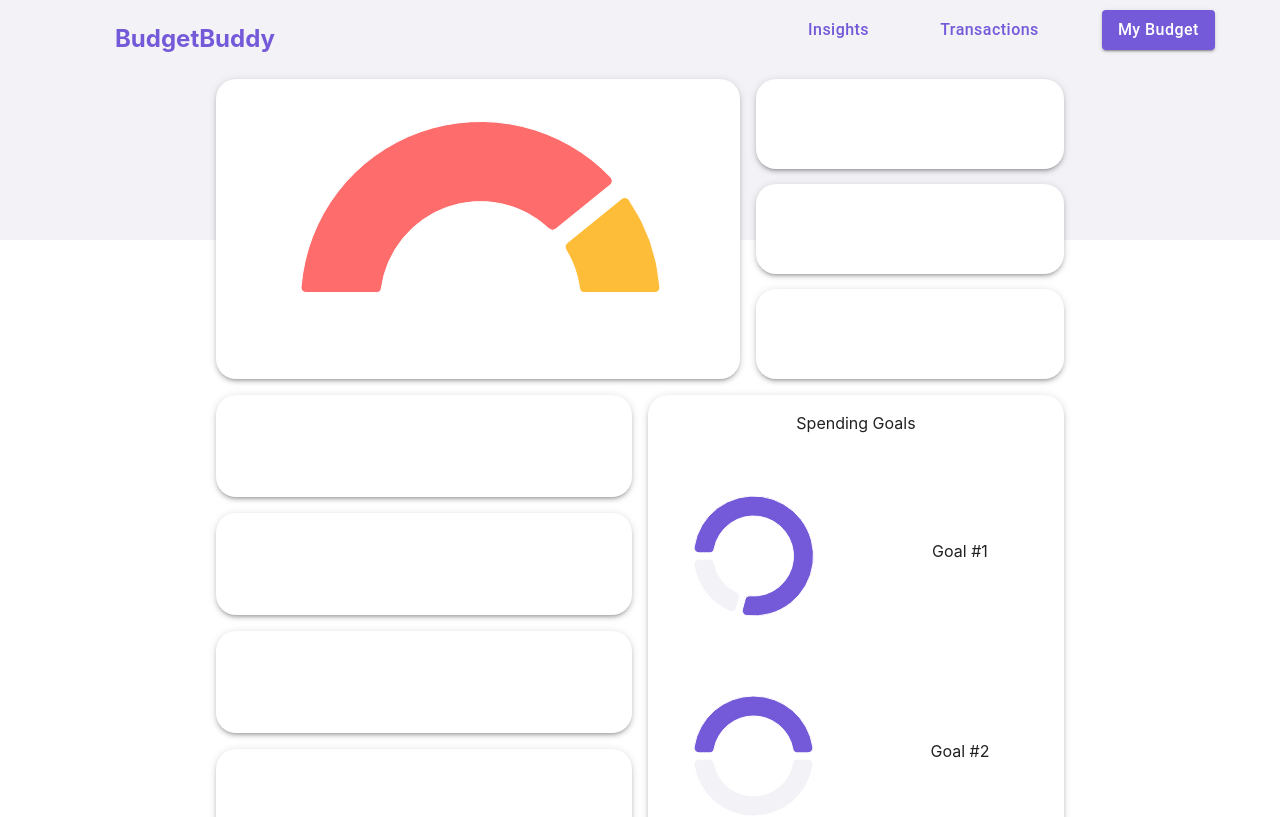
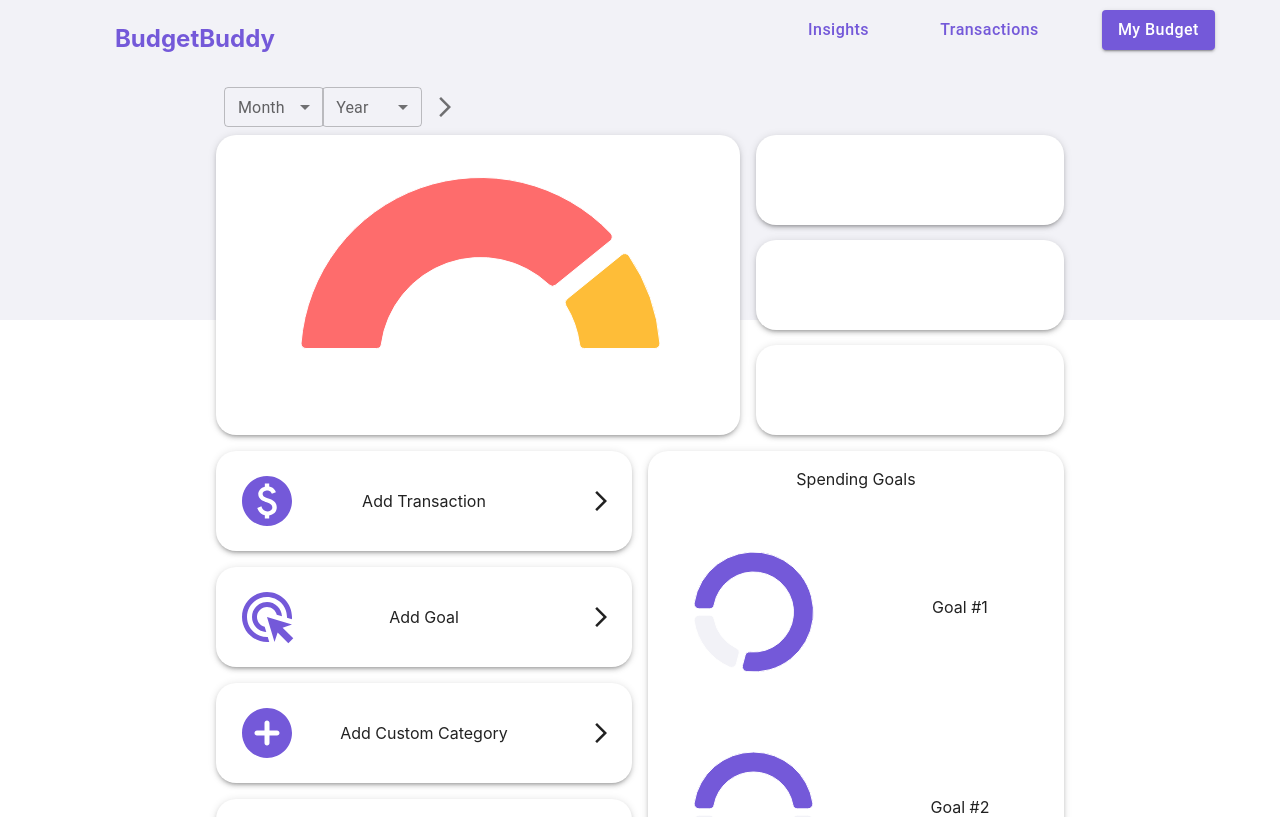
Before and after one commit to wisng/BudgetBuddy, a React (Vite) app in the folder frontend/: page /home in a window 1280 px wide. Shown: the top 817 px of the page. Built offline with nearby package versions, Linux system fonts and the light colour scheme.

Commit message:
updated home budget screen

```diff
--- a/frontend/package.json
+++ b/frontend/package.json
@@ -12,6 +12,7 @@
   "dependencies": {
     "@emotion/react": "^11.13.3",
     "@emotion/styled": "^11.13.0",
+    "@mui/icons-material": "^6.1.6",
     "@mui/material": "^6.1.6",
     "@mui/x-charts": "^7.22.1",
     "react": "^18.3.1",
--- /dev/null
+++ b/frontend/src/components/BudgetFunction.jsx
@@ -0,0 +1,23 @@
+import React from "react";
+import { Paper, Grid2 as Grid } from "@mui/material";
+import ArrowForwardIosIcon from "@mui/icons-material/ArrowForwardIos";
+
+const BudgetFunction = ({ title, icon, handleClick }) => {
+  return (
+    <Paper elevation={3} sx={{ minHeight: "100px", width: "100%", borderRadius: "20px" }} onClick={handleClick}>
+      <Grid container spacing={1} sx={{ height: "100%" }}>
+        <Grid size={2} sx={{ display: "flex", justifyContent: "center", alignItems: "center", paddingLeft: 5 }}>
+          {icon}
+        </Grid>
+        <Grid size={8} sx={{ display: "flex", justifyContent: "center", alignItems: "center" }}>
+          <p>{title}</p>
+        </Grid>
+        <Grid size={2} sx={{ display: "flex", justifyContent: "center", alignItems: "center" }}>
+          <ArrowForwardIosIcon />
+        </Grid>
+      </Grid>
+    </Paper>
+  );
+};
+
+export default BudgetFunction;
--- a/frontend/src/components/Header.jsx
+++ b/frontend/src/components/Header.jsx
@@ -1,10 +1,20 @@
 import React from "react";
-import {Grid2 as Grid } from '@mui/material';
+import { Grid2 as Grid } from "@mui/material";
 
-const Header = () =>{
-    return (
-        <Grid sx={{height: "30vh", width: "100%",position:"absolute", top:0, left:0, backgroundColor: "#F2F2F7", zIndex:-1}}></Grid>
-    )
-}
+const Header = () => {
+  return (
+    <Grid
+      sx={{
+        height: "40vh",
+        width: "100%",
+        position: "absolute",
+        top: 0,
+        left: 0,
+        backgroundColor: "#F2F2F7",
+        zIndex: -1,
+      }}
+    ></Grid>
+  );
+};
 
 export default Header;
--- /dev/null
+++ b/frontend/src/components/MonthPicker.jsx
@@ -0,0 +1,54 @@
+import React, { useState } from "react";
+import { FormControl, InputLabel, Select, MenuItem, IconButton, Grid2 as Grid } from "@mui/material";
+import ArrowForwardIosIcon from "@mui/icons-material/ArrowForwardIos";
+
+const MONTHS = ["Jan", "Feb", "Mar", "Apr", "May", "Jun", "Jul", "Aug", "Sep", "Oct", "Nov", "Dec"];
+
+const MonthPicker = ({ handleSubmit }) => {
+  const [month, setMonth] = React.useState("");
+  const [year, setYear] = React.useState("");
+
+  const handleMonthChange = (event) => {
+    setMonth(event.target.value);
+  };
+  const handleYearChange = (event) => {
+    setYear(event.target.value);
+  };
+  return (
+    <Grid container spacing={0} sx={{ height: "100%", width: 250 }}>
+      <Grid size={5} sx={{}}>
+        <FormControl sx={{ m: 1, minWidth: 100 }} size="small">
+          <InputLabel id="month-select-label">Month</InputLabel>
+          <Select
+            labelId="month-select-label"
+            id="month-select"
+            value={month}
+            label="Month"
+            onChange={handleMonthChange}
+          >
+            {MONTHS.map((m) => (
+              <MenuItem value={m}>{m}</MenuItem>
+            ))}
+          </Select>
+        </FormControl>
+      </Grid>
+      <Grid size={5} sx={{ display: "flex", justifyContent: "center", alignItems: "center" }}>
+        <FormControl sx={{ m: 1, minWidth: 100 }} size="small">
+          <InputLabel id="year-select-label">Year</InputLabel>
+          <Select labelId="year-select-label" id="year-select" value={year} label="Year" onChange={handleYearChange}>
+            <MenuItem value={2024}>2024</MenuItem>
+            <MenuItem value={2023}>2023</MenuItem>
+            <MenuItem value={2022}>2022</MenuItem>
+          </Select>
+        </FormControl>
+      </Grid>
+      <Grid size={2} sx={{ display: "flex", justifyContent: "center", alignItems: "center" }}>
+        <IconButton aria-label="delete" onClick={handleSubmit}>
+          <ArrowForwardIosIcon />
+        </IconButton>
+      </Grid>
+    </Grid>
+  );
+};
+
+export default MonthPicker;
--- a/frontend/src/screens/Home.jsx
+++ b/frontend/src/screens/Home.jsx
@@ -1,14 +1,32 @@
-import React from "react";
+import React, { useState } from "react";
 import { Typography, TextField, Button, Box, Link, Paper, Grid2 as Grid } from "@mui/material";
 import { PieChart } from "@mui/x-charts/PieChart";
 import Navbar from "../components/Navbar";
 import Header from "../components/Header";
+import BudgetFunction from "../components/BudgetFunction";
+import MonthPicker from "../components/MonthPicker";
+import PaidIcon from "@mui/icons-material/Paid";
+import AdsClickIcon from "@mui/icons-material/AdsClick";
+import AddCircleRoundedIcon from "@mui/icons-material/AddCircleRounded";
+import PieChartSharpIcon from "@mui/icons-material/PieChartSharp";
+import AccountCircleRoundedIcon from "@mui/icons-material/AccountCircleRounded";
 
 const Home = () => {
+  const handleClick = () => {
+    alert("Paper clicked!");
+  };
   return (
     <Box sx={{ flexGrow: 1 }}>
       <Header />
       <Navbar />
+      <Grid container spacing={2}>
+        <Grid size={2} sx={{}}></Grid>
+        <Grid size={8}>
+          <MonthPicker handleSubmit={() => alert("HELLO")} />
+        </Grid>
+        <Grid size={2} sx={{}}></Grid>
+      </Grid>
+
       <Grid container spacing={2}>
         <Grid size={2} sx={{}}></Grid>
         <Grid container size={5} sx={{ height: "300px" }}>
@@ -59,11 +77,28 @@
       <Grid container spacing={2} sx={{ marginTop: 2, marginBottom: 2 }}>
         <Grid size={2} sx={{}}></Grid>
         <Grid container size={4} sx={{}}>
-          <Paper elevation={3} sx={{ minHeight: "100px", width: "100%", borderRadius: "20px" }}></Paper>
-          <Paper elevation={3} sx={{ minHeight: "100px", width: "100%", borderRadius: "20px" }}></Paper>
-          <Paper elevation={3} sx={{ minHeight: "100px", width: "100%", borderRadius: "20px" }}></Paper>
-          <Paper elevation={3} sx={{ minHeight: "100px", width: "100%", borderRadius: "20px" }}></Paper>
-          {/* <Paper elevation={3} sx={{minHeight: "100px", width: "100%", borderRadius: "20px"}}></Paper> */}
+          <BudgetFunction
+            title="Add Transaction"
+            icon={<PaidIcon sx={{ color: "#7459D9", fontSize: "60px" }} />}
+            handleClick={handleClick}
+          />
+          <BudgetFunction
+            title="Add Goal"
+            icon={<AdsClickIcon sx={{ color: "#7459D9", fontSize: "60px" }} />}
+            handleClick={handleClick}
+          />
+          <BudgetFunction
+            title="Add Custom Category"
+            icon={<AddCircleRoundedIcon sx={{ color: "#7459D9", fontSize: "60px" }} handleClick={handleClick} />}
+          />
+          <BudgetFunction
+            title="Add User"
+            icon={<AccountCircleRoundedIcon sx={{ color: "#7459D9", fontSize: "60px" }} handleClick={handleClick} />}
+          />
+          <BudgetFunction
+            title="View Financial Report"
+            icon={<PieChartSharpIcon sx={{ color: "#7459D9", fontSize: "60px" }} handleClick={handleClick} />}
+          />
         </Grid>
         <Grid
           container
```
Also changed, not shown: 1 other file (tests, documents, lock files or other folders).
